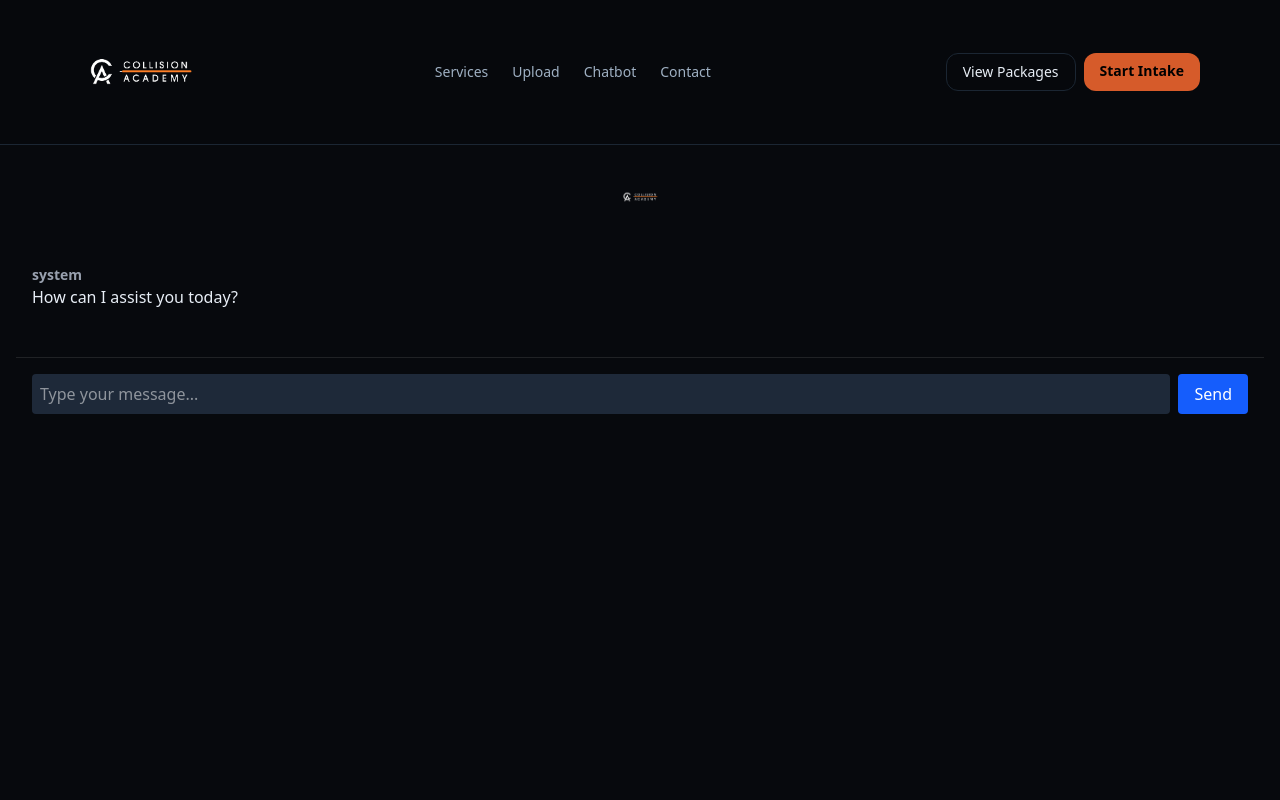
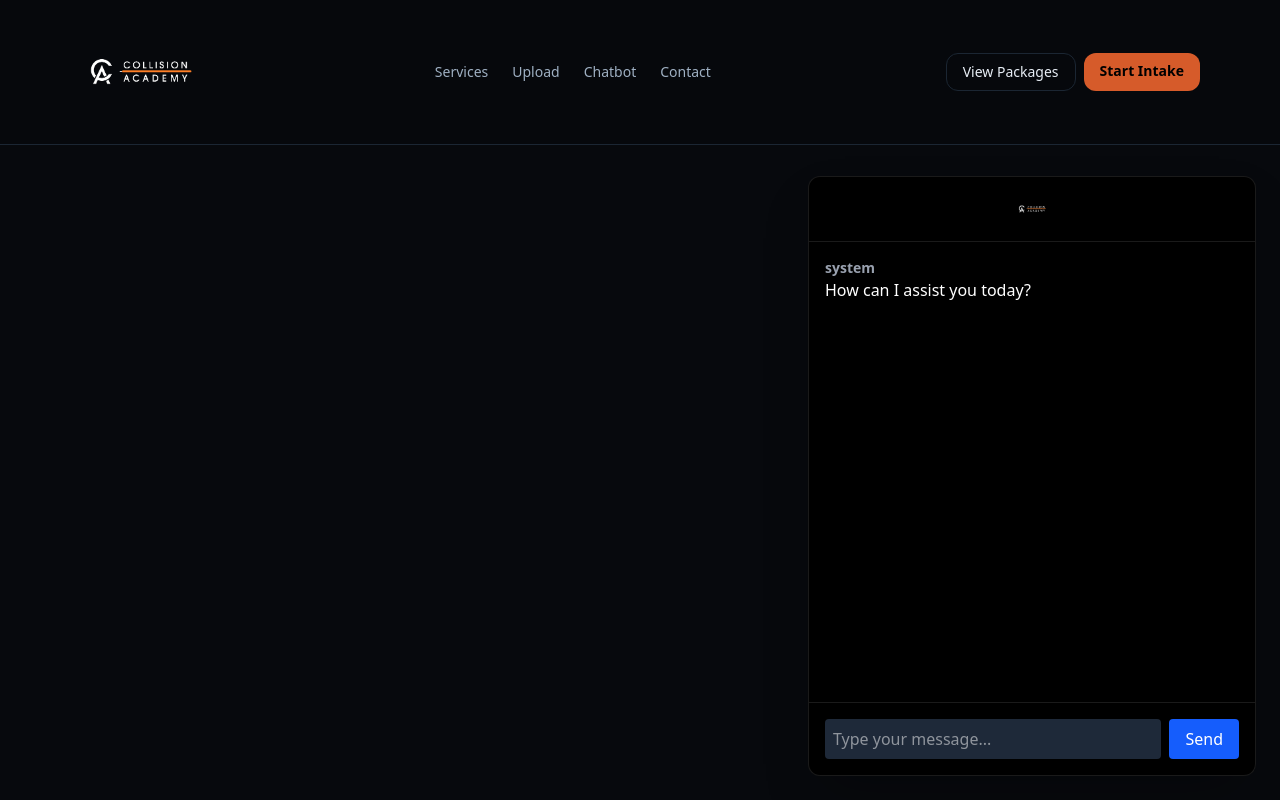
Before and after one commit to Collision-IQ/Collision-IQ, a Next.js app: page /widget in a window 1280 px wide. Built offline with nearby package versions, Linux system fonts and the light colour scheme.

Commit message:
widget revision - vercel

```diff
--- a/package.json
+++ b/package.json
@@ -12,6 +12,7 @@
     "@ai-sdk/openai": "^3.0.19",
     "@modelcontextprotocol/sdk": "^1.25.2",
     "ai": "^6.0.49",
+    "framer-motion": "^12.29.2",
     "mammoth": "^1.11.0",
     "next": "16.1.1",
     "openai": "^6.16.0",
--- a/src/app/widget/page.tsx
+++ b/src/app/widget/page.tsx
@@ -1,6 +1,8 @@
 'use client';
 
 import { useState, useRef, useEffect } from 'react';
+import { motion, AnimatePresence } from 'framer-motion';
+
 type Message = {
   role: 'user' | 'assistant' | 'system';
   content: string;
@@ -40,37 +42,47 @@ export default function ChatWidget() {
       const { message: assistantReply } = await res.json();
 
       setMessages([...newMessages, { role: 'assistant', content: assistantReply }]);
-    } catch (error: unknown) {
+    } catch (error) {
       console.error('Chat error:', error);
-      setMessages([...newMessages, { role: 'system', content: 'Error: failed to get response.' }]);
+      setMessages([
+        ...newMessages,
+        { role: 'system', content: 'Error: failed to get response.' },
+      ]);
     } finally {
       setLoading(false);
     }
   };
 
   return (
-    <div className="flex-1 overflow-y-auto p-4 space-y-4 max-h-[60vh]">
-      {/* Header with logo (optional) */}
-      <div className="p-4">
+    <AnimatePresence>
+      <motion.div
+        initial={{ opacity: 0, y: 50, scale: 0.95 }}
+        animate={{ opacity: 1, y: 0, scale: 1 }}
+        exit={{ opacity: 0, y: 50, scale: 0.95 }}
+        transition={{ duration: 0.3, ease: 'easeOut' }}
+        className="fixed bottom-6 right-6 z-50 w-full max-w-md h-[600px] rounded-xl shadow-2xl bg-black text-white border border-white/10 overflow-hidden flex flex-col"
+      >
+        {/* Header */}
+        <div className="p-4 border-b border-white/10">
           <img
             src="/brand/logos/Logo-white.png"
             alt="Collision Academy"
-          className="h-10 w-auto mx-auto"
+            className="h-8 w-auto mx-auto"
           />
         </div>
 
-      {/* Chat messages */}
+        {/* Messages */}
         <div className="flex-1 overflow-y-auto p-4 space-y-4">
           {messages.map((msg, i) => (
             <div key={i} className={msg.role === 'user' ? 'text-right' : 'text-left'}>
               <p className="text-sm font-semibold text-gray-400">{msg.role}</p>
-            <p className="text-base">{msg.content}</p>
+              <p className="text-base whitespace-pre-wrap">{msg.content}</p>
             </div>
           ))}
           <div ref={scrollRef} />
         </div>
 
-      {/* Input bar */}
+        {/* Input */}
         <div className="border-t border-white/10 p-4">
           <div className="flex gap-2">
             <input
@@ -89,10 +101,11 @@ export default function ChatWidget() {
               onClick={sendMessage}
               disabled={loading}
             >
-            {loading ? 'Sending...' : 'Send'}
+              {loading ? '...' : 'Send'}
             </button>
           </div>
         </div>
-    </div>
+      </motion.div>
+    </AnimatePresence>
   );
 }
```
Also changed, not shown: 1 other file (tests, documents, lock files or other folders). Lines whose indentation alone changed are shown as unchanged.
